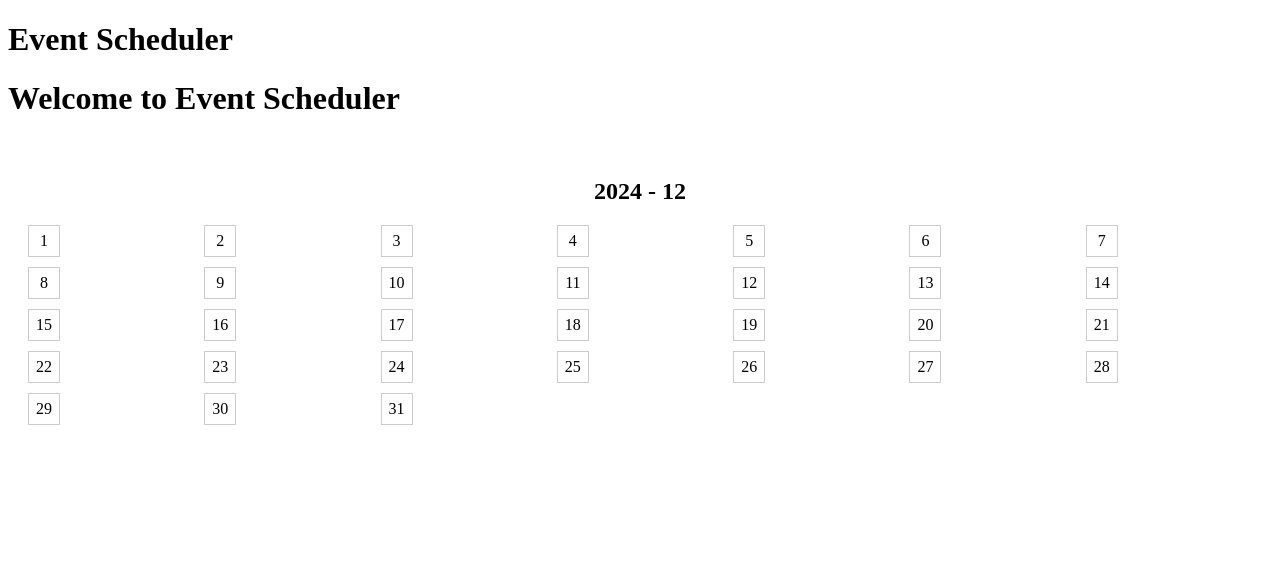
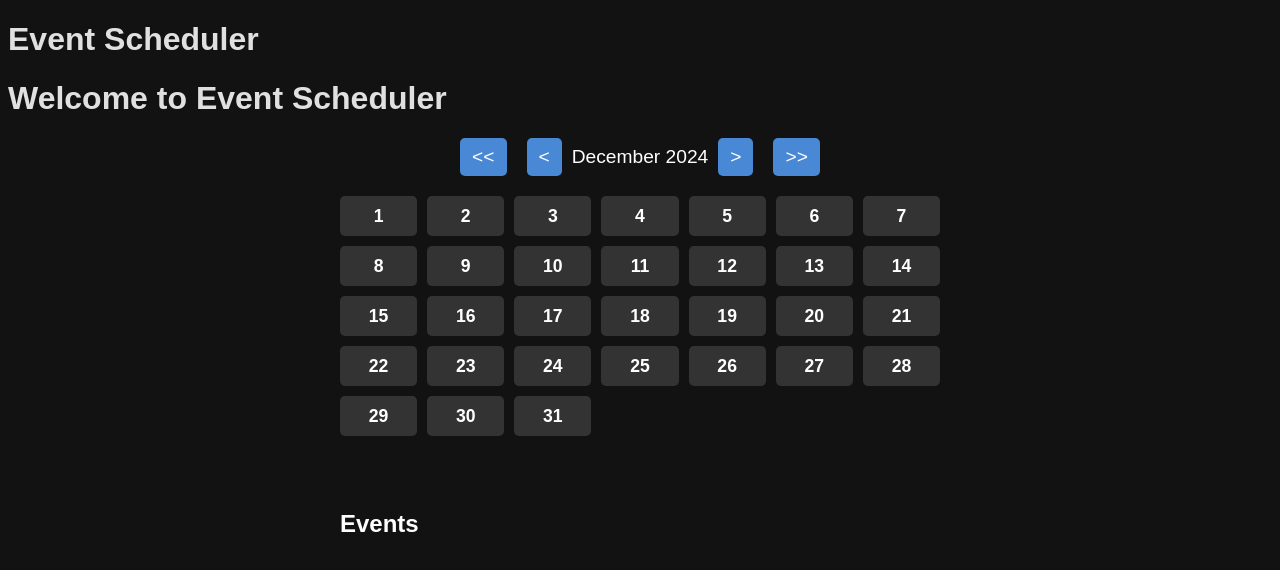
Before and after one commit to SathvikTekkem/Event-Scheduler, a Next.js app: page / in a window 1280 px wide. Shown: the top 570 px of the page. Built offline with nearby package versions, Linux system fonts and the light colour scheme.

Commit message:
Fix: Separate close icon and buttons with different styles

```diff
--- a/src/app/components/Calendar.css
+++ b/src/app/components/Calendar.css
@@ -1,25 +1,186 @@
-/* styles/Calendar.css */
-.calendar-container {
-    padding: 20px;
-    text-align: center;
+/* Dark Theme Calendar Component Styles */
+body {
+    background-color: #121212;
+    color: #e0e0e0;
+    font-family: Arial, sans-serif;
+  }
+
+  .calendar-container {
+    display: flex;
+    flex-direction: column;
+    align-items: center;
+    margin-top: 20px;
+  }
+
+  .calendar-header {
+    display: flex;
+    align-items: center;
+    margin-bottom: 20px;
+    font-size: 1.2rem;
+    color: #ffffff;
+  }
+
+  .calendar-header button {
+    background-color: #4888d4;
+    color: white;
+    border: none;
+    padding: 8px 12px;
+    font-size: 1.2rem;
+    cursor: pointer;
+    border-radius: 5px;
+    margin: 0 10px;
+    transition: background-color 0.3s ease;
+  }
+
+  .calendar-header button:hover {
+    background-color: #003880;
   }
 
   .calendar-grid {
     display: grid;
     grid-template-columns: repeat(7, 1fr);
-    gap: 10px;
+    grid-gap: 10px;
+    margin-bottom: 20px;
+    width: 100%;
+    max-width: 600px;
   }
 
-  .calendar-day {
+  .calendar-cell {
+    display: flex;
+    justify-content: center;
+    align-items: center;
+    height: 40px;
+    font-size: 1.1rem;
+    background-color: #333333;
+    border-radius: 5px;
+    cursor: pointer;
+    color: #ffffff;
+  }
+
+  .calendar-cell:hover {
+    background-color: #444444;
+  }
+
+  .calendar-cell.empty {
+    background-color: transparent;
+  }
+
+  .calendar-cell span {
+    font-weight: bold;
+  }
+
+  .modal {
+    position: fixed;
+    top: 50%;
+    left: 50%;
+    transform: translate(-50%, -50%);
+    background-color: #1e1e1e;
+    padding: 20px;
+    border-radius: 8px;
+    box-shadow: 0 4px 6px rgba(0, 0, 0, 0.3);
+    display: flex;
+    flex-direction: column;
+    align-items: center;
+    width: 300px;
+  }
+
+  .modal-close {
+    position: absolute;
+    top: 10px;
+    right: 10px;
+    background-color: transparent;
+    border: none;
+    font-size: 1.5rem;
+    color: #ffffff;
+    cursor: pointer;
+    padding: 0;
     width: 30px;
     height: 30px;
-    border: 1px solid #ccc;
-    display: flex;
-    align-items: center;
-    justify-content: center;
+    text-align: center;
   }
 
-  h2 {
+  .modal-close:hover {
+    color: #4888d4;
+  }
+
+  .modal h3 {
+    margin-bottom: 15px;
+    font-size: 1.2rem;
+    color: #ffffff;
+  }
+
+  .modal input {
+    width: 250px;
+    padding: 8px;
+    margin-bottom: 10px;
+    border: 1px solid #444444;
+    background-color: #333333;
+    color: #ffffff;
+    border-radius: 5px;
+    font-size: 1rem;
+  }
+
+  .modal-add-button {
+    background-color: #4888d4;
+    width: 100%;
+    color: white;
+    border: none;
+    padding: 10px 20px;
+    font-size: 1rem;
+    cursor: pointer;
+    border-radius: 5px;
+    margin-top: 10px;
+    transition: background-color 0.3s ease;
+  }
+
+  .modal-add-button:hover {
+    background-color: #003880;
+  }
+
+  .event-list-container {
+    margin-top: 30px;
+    width: 100%;
+    max-width: 600px;
+  }
+
+  .event-list-container h3 {
     font-size: 1.5rem;
-    margin-bottom: 20px;
+    color: #ffffff;
+    margin-bottom: 15px;
   }
+
+  .event-list {
+    list-style-type: none;
+    padding: 0;
+    font-size: 1.1rem;
+  }
+
+  .event-list-item {
+    display: flex;
+    justify-content: space-between;
+    align-items: center;
+    background-color: #333333;
+    margin: 8px 0;
+    padding: 10px;
+    border-radius: 5px;
+    box-shadow: 0 2px 4px rgba(0, 0, 0, 0.3);
+    color: #ffffff;
+  }
+
+  .event-list-item strong {
+    font-weight: bold;
+  }
+
+  .delete-event-button {
+    background-color: red;
+    color: white;
+    border: none;
+    padding: 6px 10px;
+    font-size: 0.9rem;
+    cursor: pointer;
+    border-radius: 5px;
+  }
+
+  .delete-event-button:hover {
+    background-color: darkred;
+  }
--- a/src/app/components/Calendar.tsx
+++ b/src/app/components/Calendar.tsx
@@ -1,62 +1,120 @@
 "use client";
-import './Calendar.css';
-
 
 import React, { useState } from "react";
+import "./Calendar.css";
 
-// function to get the current month and year
-const getCurrentMonth = () => {
-  const today = new Date();
-  return {
-    month: today.getMonth(),
-    year: today.getFullYear(),
+interface Event {
+  date: string; // e.g., "2024-12-12"
+  description: string;
+}
+
+const Calendar: React.FC = () => {
+  const [date, setDate] = useState(new Date());
+  const [events, setEvents] = useState<Event[]>([]);
+  const [selectedDate, setSelectedDate] = useState<string | null>(null);
+  const [newEvent, setNewEvent] = useState<string>("");
+
+  // Navigate to previous month
+  const handlePrevMonth = () => {
+    setDate(new Date(date.getFullYear(), date.getMonth() - 1, 1));
   };
-};
 
-//function to generate the days in a month
-const generateCalendar = (month: number, year: number) => {
-  const date = new Date(year, month, 1);
-  const daysInMonth = new Date(year, month + 1, 0).getDate();
-  const firstDay = date.getDay();
+  // Navigate to next month
+  const handleNextMonth = () => {
+    setDate(new Date(date.getFullYear(), date.getMonth() + 1, 1));
+  };
 
-  const calendar = [];
-  let currentDay = 1;
+  // Navigate to previous year
+  const handlePrevYear = () => {
+    setDate(new Date(date.getFullYear() - 1, date.getMonth(), 1));
+  };
 
-  // empty array for the previous month's days
-  let emptyCells = Array(firstDay).fill(null);
+  // Navigate to next year
+  const handleNextYear = () => {
+    setDate(new Date(date.getFullYear() + 1, date.getMonth(), 1));
+  };
 
-  // Fill the calendar grid with days
-  for (let i = 0; i < emptyCells.length; i++) {
-    calendar.push(emptyCells[i]);
-  }
+  const handleDateClick = (day: number) => {
+    const clickedDate = new Date(date.getFullYear(), date.getMonth(), day);
+    setSelectedDate(clickedDate.toISOString().split("T")[0]); // Format: YYYY-MM-DD
+  };
 
-  // Add the days of the current month
-  for (let i = currentDay; i <= daysInMonth; i++) {
-    calendar.push(i);
-  }
+  const handleAddEvent = () => {
+    if (selectedDate && newEvent) {
+      setEvents([...events, { date: selectedDate, description: newEvent }]);
+      setNewEvent("");
+      setSelectedDate(null); // Close modal
+    }
+  };
 
-  return calendar;
-};
+  const handleDeleteEvent = (date: string) => {
+    setEvents(events.filter(event => event.date !== date));
+  };
 
-export default function Calendar() {
-  const { month, year } = getCurrentMonth();
-  const [currentMonth, setCurrentMonth] = useState(month);
-  const [currentYear, setCurrentYear] = useState(year);
+  const renderDays = () => {
+    const daysInMonth = new Date(date.getFullYear(), date.getMonth() + 1, 0).getDate();
+    const firstDayIndex = new Date(date.getFullYear(), date.getMonth(), 1).getDay();
+    const days = [];
 
-  const calendarDays = generateCalendar(currentMonth, currentYear);
+    for (let i = 0; i < firstDayIndex; i++) {
+      days.push(<div key={`empty-${i}`} className="calendar-cell empty"></div>);
+    }
+
+    for (let i = 1; i <= daysInMonth; i++) {
+      days.push(
+        <div key={`day-${i}`} className="calendar-cell" onClick={() => handleDateClick(i)}>
+          <span>{i}</span>
+        </div>
+      );
+    }
+
+    return days;
+  };
+
+  const renderEventList = () => {
+    return events.map((event, index) => (
+      <li key={index} className="event-list-item">
+        <strong>{event.date}:</strong> {event.description}
+        <button onClick={() => handleDeleteEvent(event.date)} className="delete-event-button">Delete</button>
+      </li>
+    ));
+  };
 
   return (
     <div className="calendar-container">
-      <h2>
-        {currentYear} - {currentMonth + 1}
-      </h2>
-      <div className="calendar-grid">
-        {calendarDays.map((day, index) => (
-          <div key={index} className="calendar-day">
-            {day}
-          </div>
-        ))}
+      <div className="calendar-header">
+        <button onClick={handlePrevYear}>{"<<"}</button>
+        <button onClick={handlePrevMonth}>{"<"}</button>
+        <span>
+          {date.toLocaleString("default", { month: "long" })} {date.getFullYear()}
+        </span>
+        <button onClick={handleNextMonth}>{">"}</button>
+        <button onClick={handleNextYear}>{">>"}</button>
+      </div>
+      <div className="calendar-grid">{renderDays()}</div>
+
+      {selectedDate && (
+        <div className="modal">
+          <button className="modal-close" onClick={() => setSelectedDate(null)}>
+            x
+          </button>
+          <h3>Add Event</h3>
+          <input
+            type="text"
+            value={newEvent}
+            onChange={(e) => setNewEvent(e.target.value)}
+            placeholder="Event description"
+          />
+          <button onClick={handleAddEvent} className="modal-add-button">Add Event</button>
+        </div>
+      )}
+
+      <div className="event-list-container">
+        <h3>Events</h3>
+        <ul className="event-list">{renderEventList()}</ul>
       </div>
     </div>
   );
-}
+};
+
+export default Calendar;
```
